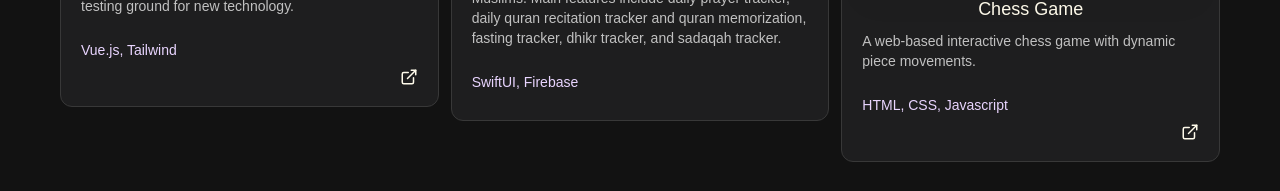
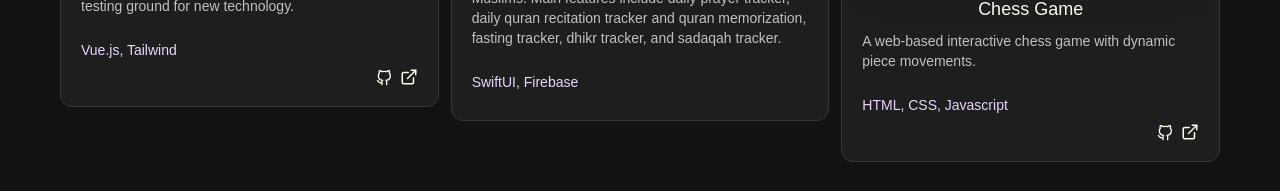
Before and after one commit to amelraihana/portfolio, a Vue app: page /portfolio in a window 1280 px wide. Shown: the part 526-717 px from the top of the page. Built offline with nearby package versions, Linux system fonts and the light colour scheme.

Commit message:
add some links

```diff
--- a/src/views/PortfolioView.vue
+++ b/src/views/PortfolioView.vue
@@ -11,7 +11,7 @@ export default {
           status:
             "My personal website, which I designed to showcase my personality, skills, and projects. As well as my testing ground for new technology.",
           tech: "Vue.js, Tailwind",
-          github: "null",
+          github: "https://github.com/amelraihana/portfolio",
           demo: "https://ame-portfolio.vercel.app/",
         },
         {
@@ -31,7 +31,7 @@ export default {
           status:
             " A web-based interactive chess game with dynamic piece movements.",
           tech: "HTML, CSS, Javascript",
-          github: "null",
+          github: "https://github.com/amelraihana/chess-game",
           demo: "https://ame-chess-game.vercel.app/",
         },
       ],
```
